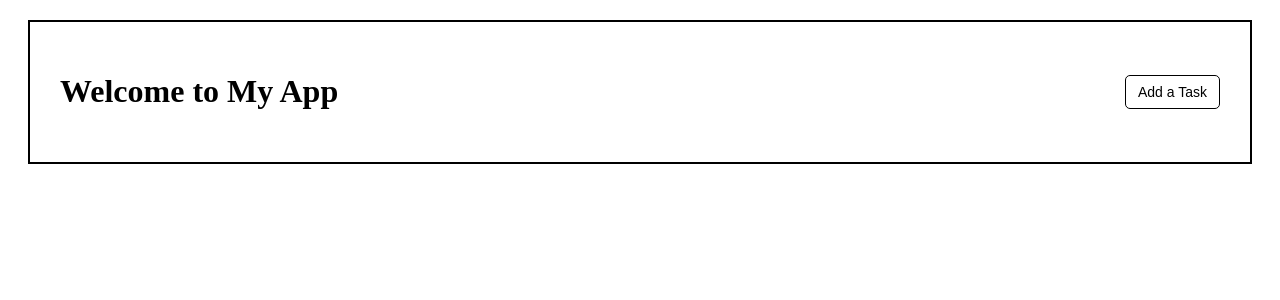
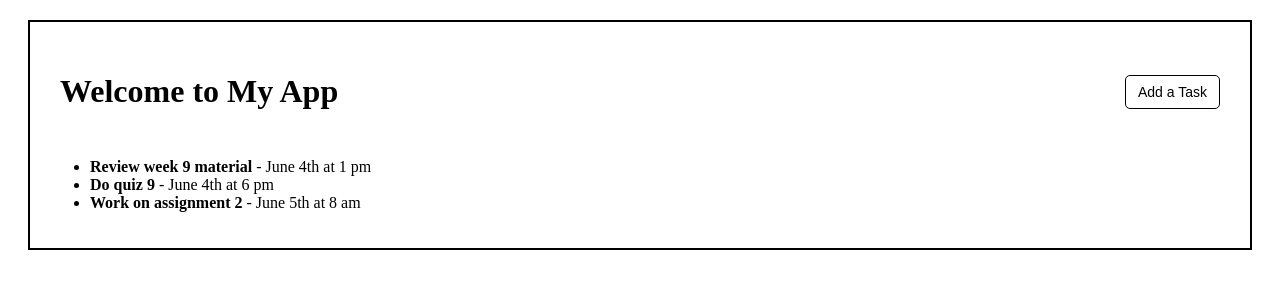
Before and after one commit to chenx16/CS5610, a React (Vite) app in the folder week9/vite-project/: page / in a window 1280 px wide. Shown: the top 300 px of the page. Built offline with nearby package versions, Linux system fonts and the light colour scheme.

Commit message:
Fix list rendering: Add unique key prop to tasks list

```diff
--- a/week9/vite-project/src/App.jsx
+++ b/week9/vite-project/src/App.jsx
@@ -3,9 +3,35 @@
 function App() {
   const appName = "Welcome to My App";
 
+  // Hardcoded task list
+  const tasks = [
+    {
+      id: 1,
+      title: "Review week 9 material",
+      date: "June 4th at 1 pm",
+    },
+    {
+      id: 2,
+      title: "Do quiz 9",
+      date: "June 4th at 6 pm",
+    },
+    {
+      id: 3,
+      title: "Work on assignment 2",
+      date: "June 5th at 8 am",
+    },
+  ];
+
   return (
     <div className="app-container">
       <Header appName={appName} />
+      <ul>
+        {tasks.map((task) => (
+          <li key={task.id}>
+            <strong>{task.title}</strong> - {task.date}
+          </li>
+        ))}
+      </ul>
     </div>
   );
 }
```
